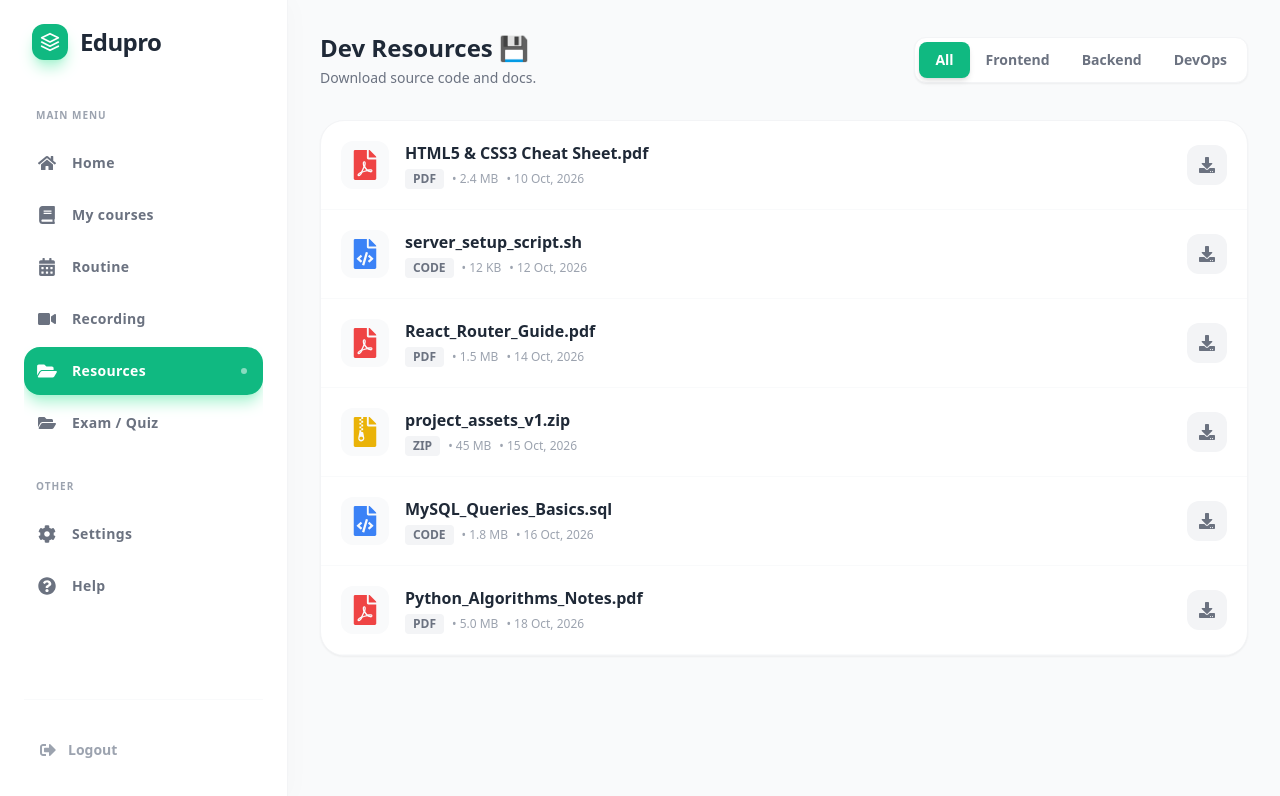
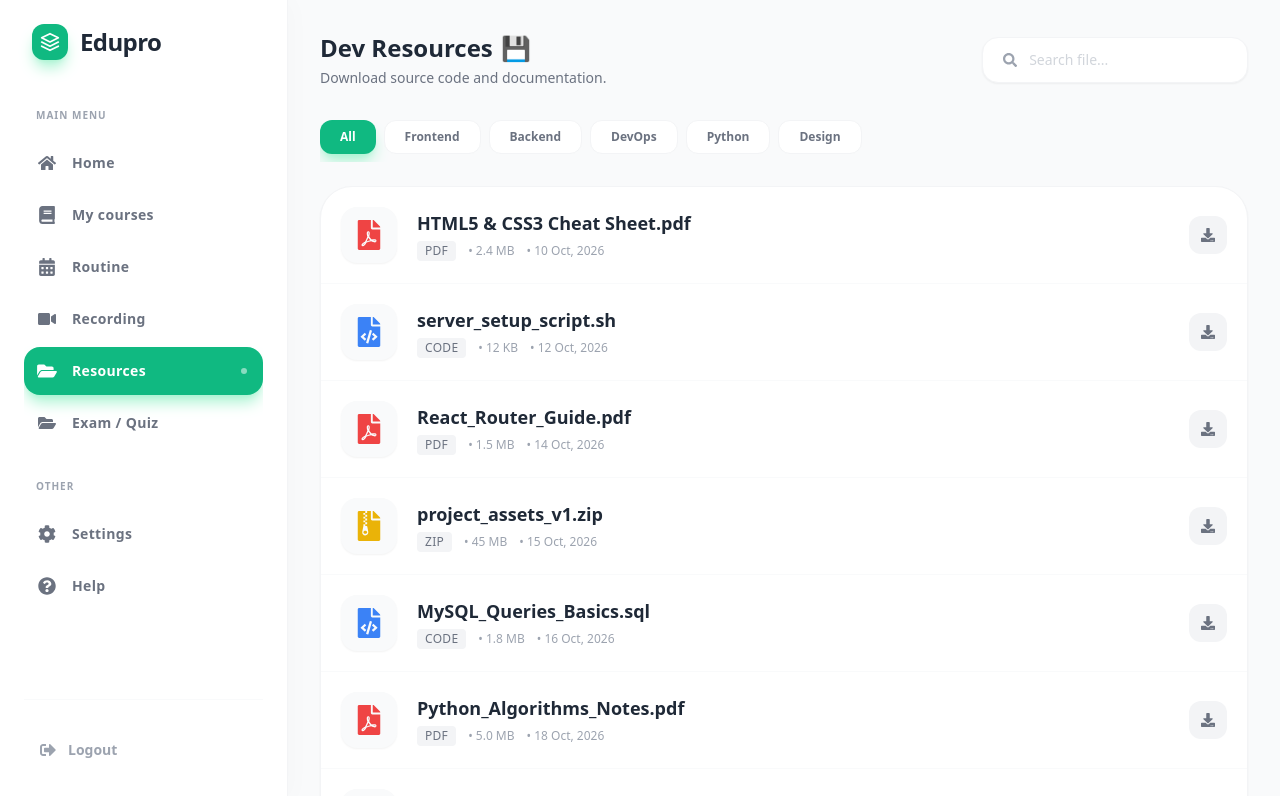
Before and after one commit to NethmiDhananjana1011/edupro-client, a React (Create React App) app in the folder client/: page /resources in a window 1280 px wide. Shown: the top 796 px of the page. Built offline with nearby package versions, Linux system fonts and the light colour scheme; sample sign-in values are in the browser's storage.

Commit message:
add surch bar in resorce page

```diff
--- a/client/src/pages/Resources.js
+++ b/client/src/pages/Resources.js
@@ -1,17 +1,42 @@
 import React, { useState } from 'react';
-import { FaFilePdf, FaFileCode, FaFileArchive, FaDownload } from 'react-icons/fa';
+import { FaFilePdf, FaFileCode, FaFileArchive, FaDownload, FaSearch, FaCheck, FaSpinner, FaBoxOpen } from 'react-icons/fa';
 
 const Resources = () => {
   const [filter, setFilter] = useState('All');
+  const [searchTerm, setSearchTerm] = useState("");
+  const [downloadingIds, setDownloadingIds] = useState([]); // Track which files are downloading
 
+  // --- DATA: RESOURCE FILES ---
   const files = [
-    { id: 1, name: "HTML5 & CSS3 Cheat Sheet.pdf", type: "PDF", size: "2.4 MB", date: "10 Oct, 2026", subject: "Frontend" },
-    { id: 2, name: "server_setup_script.sh", type: "CODE", size: "12 KB", date: "12 Oct, 2026", subject: "DevOps" },
-    { id: 3, name: "React_Router_Guide.pdf", type: "PDF", size: "1.5 MB", date: "14 Oct, 2026", subject: "Frontend" },
-    { id: 4, name: "project_assets_v1.zip", type: "ZIP", size: "45 MB", date: "15 Oct, 2026", subject: "Design" },
-    { id: 5, name: "MySQL_Queries_Basics.sql", type: "CODE", size: "1.8 MB", date: "16 Oct, 2026", subject: "Backend" },
-    { id: 6, name: "Python_Algorithms_Notes.pdf", type: "PDF", size: "5.0 MB", date: "18 Oct, 2026", subject: "Python" },
+    { id: 1, name: "HTML5 & CSS3 Cheat Sheet.pdf", type: "PDF", size: "2.4 MB", date: "10 Oct, 2026", subject: "Frontend", color: "text-red-500" },
+    { id: 2, name: "server_setup_script.sh", type: "CODE", size: "12 KB", date: "12 Oct, 2026", subject: "DevOps", color: "text-gray-700" },
+    { id: 3, name: "React_Router_Guide.pdf", type: "PDF", size: "1.5 MB", date: "14 Oct, 2026", subject: "Frontend", color: "text-red-500" },
+    { id: 4, name: "project_assets_v1.zip", type: "ZIP", size: "45 MB", date: "15 Oct, 2026", subject: "Design", color: "text-yellow-500" },
+    { id: 5, name: "MySQL_Queries_Basics.sql", type: "CODE", size: "1.8 MB", date: "16 Oct, 2026", subject: "Backend", color: "text-blue-600" },
+    { id: 6, name: "Python_Algorithms_Notes.pdf", type: "PDF", size: "5.0 MB", date: "18 Oct, 2026", subject: "Python", color: "text-red-500" },
+    { id: 7, name: "VS_Code_Shortcuts.pdf", type: "PDF", size: "1.0 MB", date: "20 Oct, 2026", subject: "General", color: "text-red-500" },
+    { id: 8, name: "Docker_Compose_Example.yml", type: "CODE", size: "4 KB", date: "22 Oct, 2026", subject: "DevOps", color: "text-blue-400" },
   ];
+
+  // --- FILTER & SEARCH LOGIC ---
+  const filteredFiles = files.filter(file => {
+    const matchesFilter = filter === 'All' || file.subject === filter;
+    const matchesSearch = file.name.toLowerCase().includes(searchTerm.toLowerCase());
+    return matchesFilter && matchesSearch;
+  });
+
+  // --- DOWNLOAD HANDLER (Simulated) ---
+  const handleDownload = (id) => {
+    // 1. Start Loading
+    setDownloadingIds(prev => [...prev, id]);
+
+    // 2. Simulate Delay (1.5 seconds)
+    setTimeout(() => {
+      // 3. Stop Loading (In real app, file would download here)
+      setDownloadingIds(prev => prev.filter(fileId => fileId !== id));
+      alert("✅ Download Complete!");
+    }, 1500);
+  };
 
   const getFileIcon = (type) => {
     if (type === 'PDF') return <FaFilePdf className="text-red-500 text-3xl" />;
@@ -22,35 +47,103 @@ const Resources = () => {
 
   return (
     <div className="min-h-screen bg-gray-50 p-8 font-sans">
-      <div className="flex flex-col md:flex-row justify-between items-center mb-8 gap-4">
+
+      {/* HEADER & SEARCH */}
+      <div className="flex flex-col md:flex-row justify-between items-start md:items-center mb-8 gap-6">
         <div>
-          <h1 className="text-2xl font-bold text-gray-800">Dev Resources 💾</h1>
-          <p className="text-gray-500 text-sm mt-1">Download source code and docs.</p>
+          <h1 className="text-2xl font-bold text-gray-800 flex items-center gap-2">
+            Dev Resources <span className="text-2xl">💾</span>
+          </h1>
+          <p className="text-gray-500 text-sm mt-1">Download source code and documentation.</p>
         </div>
-        <div className="flex bg-white p-1 rounded-xl shadow-sm border border-gray-100">
-          {['All', 'Frontend', 'Backend', 'DevOps'].map((tab) => (
-            <button key={tab} onClick={() => setFilter(tab)} className={`px-4 py-2 rounded-lg text-sm font-bold transition ${filter === tab ? 'bg-emerald-500 text-white shadow-md' : 'text-gray-500 hover:bg-gray-50'}`}>{tab}</button>
-          ))}
+
+        {/* SEARCH BAR */}
+        <div className="flex gap-3 w-full md:w-auto bg-white p-1 rounded-2xl shadow-sm border border-gray-100">
+           <div className="flex items-center gap-3 px-4 py-2 w-full md:w-64">
+             <FaSearch className="text-gray-400" />
+             <input
+               type="text"
+               placeholder="Search file..."
+               value={searchTerm}
+               onChange={(e) => setSearchTerm(e.target.value)}
+               className="bg-transparent outline-none text-sm w-full font-medium text-gray-600 placeholder-gray-300"
+             />
+           </div>
         </div>
       </div>
-      <div className="bg-white rounded-3xl shadow-sm border border-gray-100 overflow-hidden">
-        {files.map((file) => (
-          <div key={file.id} className="flex items-center justify-between p-5 border-b border-gray-50 hover:bg-gray-50 transition group">
-            <div className="flex items-center gap-4">
-              <div className="w-12 h-12 rounded-xl bg-gray-50 flex items-center justify-center">{getFileIcon(file.type)}</div>
-              <div>
-                <h4 className="font-bold text-gray-800 group-hover:text-emerald-600 transition">{file.name}</h4>
-                <div className="flex items-center gap-2 text-xs text-gray-400 mt-1">
-                  <span className="font-bold bg-gray-100 px-2 py-0.5 rounded text-gray-500">{file.type}</span>
-                  <span>• {file.size}</span>
-                  <span>• {file.date}</span>
+
+      {/* CATEGORY TABS */}
+      <div className="flex gap-2 mb-6 overflow-x-auto pb-2 no-scrollbar">
+          {['All', 'Frontend', 'Backend', 'DevOps', 'Python', 'Design'].map((tab) => (
+            <button
+              key={tab}
+              onClick={() => setFilter(tab)}
+              className={`px-5 py-2 rounded-xl text-xs font-bold whitespace-nowrap transition-all ${
+                filter === tab
+                  ? 'bg-emerald-500 text-white shadow-lg shadow-emerald-200'
+                  : 'bg-white text-gray-500 hover:bg-gray-100 border border-gray-100'
+              }`}
+            >
+              {tab}
+            </button>
+          ))}
+      </div>
+
+      {/* FILE LIST */}
+      <div className="bg-white rounded-[2rem] shadow-sm border border-gray-100 overflow-hidden min-h-[400px]">
+        {filteredFiles.length > 0 ? (
+          filteredFiles.map((file) => {
+            const isDownloading = downloadingIds.includes(file.id);
+
+            return (
+              <div key={file.id} className="flex items-center justify-between p-5 border-b border-gray-50 hover:bg-gray-50 transition group">
+
+                {/* File Info */}
+                <div className="flex items-center gap-5">
+                  <div className="w-14 h-14 rounded-2xl bg-gray-50 flex items-center justify-center shadow-sm group-hover:scale-110 transition duration-300">
+                    {getFileIcon(file.type)}
+                  </div>
+                  <div>
+                    <h4 className="font-bold text-gray-800 text-lg group-hover:text-emerald-600 transition">{file.name}</h4>
+                    <div className="flex items-center gap-3 text-xs text-gray-400 mt-1 font-medium">
+                      <span className="bg-gray-100 px-2 py-0.5 rounded text-gray-500 uppercase tracking-wide">{file.type}</span>
+                      <span>• {file.size}</span>
+                      <span>• {file.date}</span>
+                    </div>
+                  </div>
                 </div>
+
+                {/* Download Button */}
+                <button
+                  onClick={() => handleDownload(file.id)}
+                  disabled={isDownloading}
+                  className={`p-3 rounded-xl transition-all duration-300 flex items-center gap-2 font-bold text-sm ${
+                    isDownloading
+                      ? "bg-emerald-50 text-emerald-500 cursor-wait"
+                      : "bg-gray-100 text-gray-500 hover:bg-emerald-500 hover:text-white hover:shadow-lg hover:shadow-emerald-200"
+                  }`}
+                >
+                  {isDownloading ? (
+                    <>
+                      <FaSpinner className="animate-spin" /> Downloading...
+                    </>
+                  ) : (
+                    <FaDownload />
+                  )}
+                </button>
+
               </div>
-            </div>
-            <button className="p-3 rounded-xl bg-gray-100 text-gray-500 hover:bg-emerald-500 hover:text-white hover:shadow-lg transition"><FaDownload /></button>
+            );
+          })
+        ) : (
+          // Empty State
+          <div className="flex flex-col items-center justify-center h-80 text-gray-400">
+            <FaBoxOpen className="text-6xl mb-4 opacity-20" />
+            <p className="font-medium">No resources found.</p>
           </div>
-        ))}
+        )}
       </div>
+
     </div>
   );
 };
```
